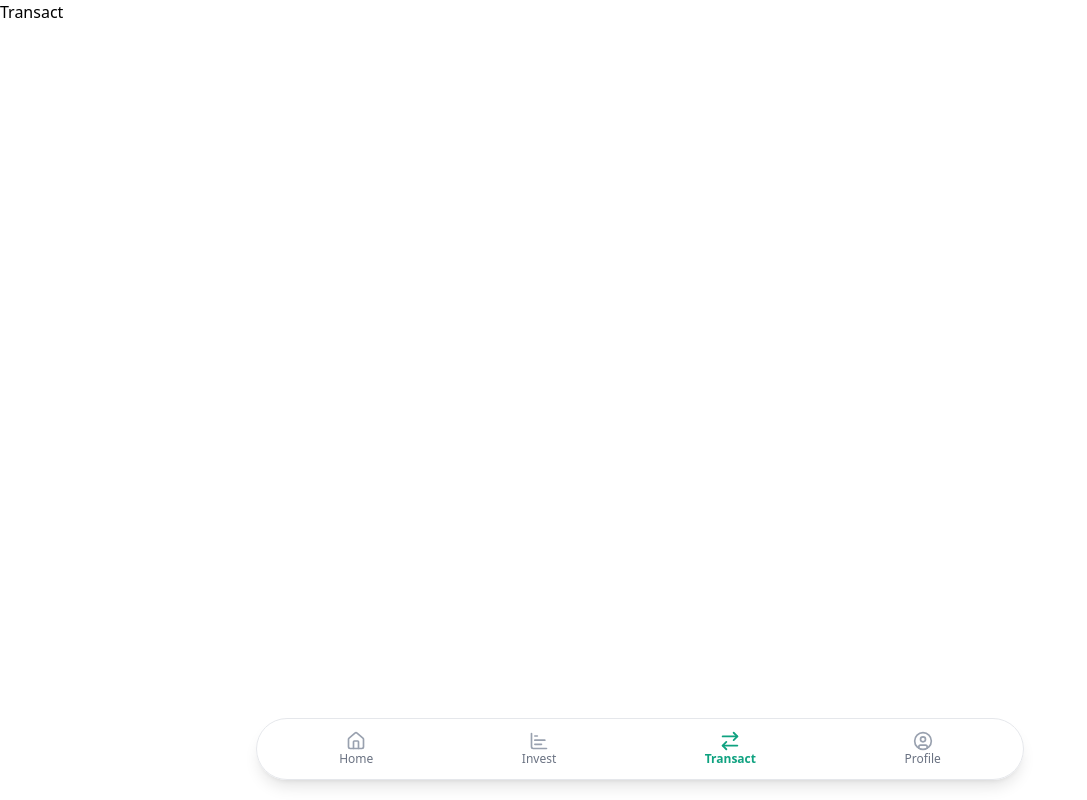
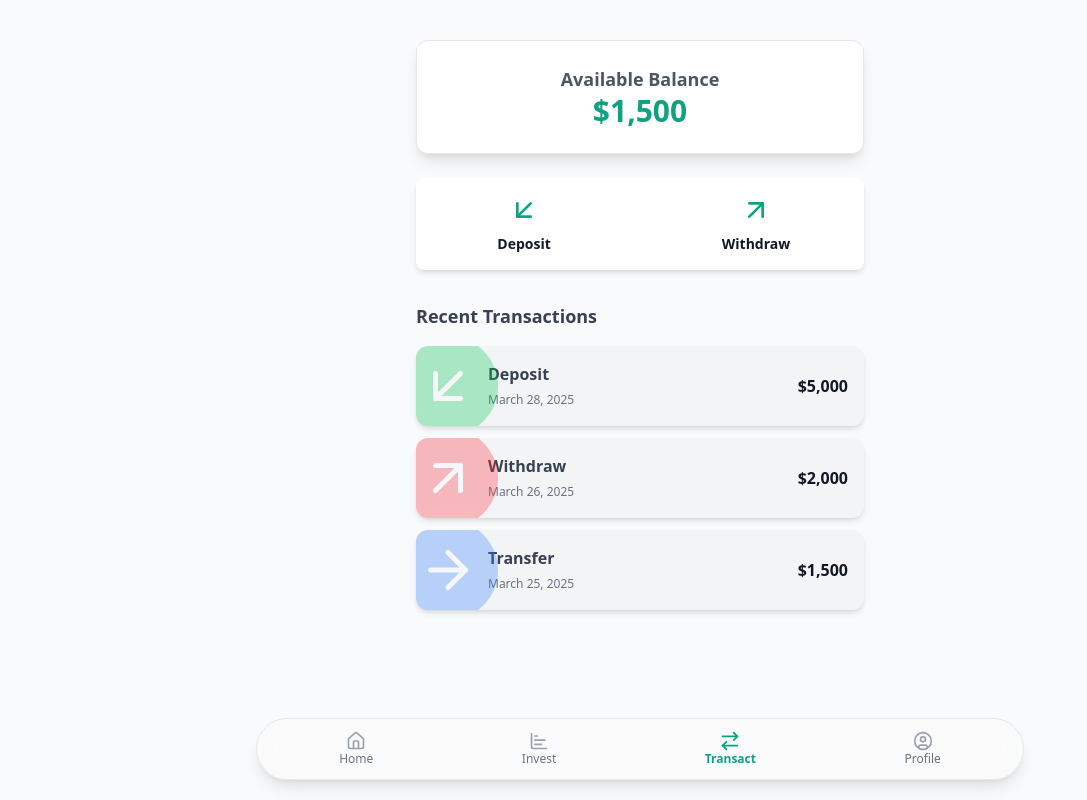
Before and after one commit to SmartFarmerNg/Smart-Farmer, a React (Vite) app: page /transact in a window 1280 px wide. Shown: the whole page, without its empty margins (0-1087 px from the left). Built offline with nearby package versions, Linux system fonts and the light colour scheme.

Commit message:
Update UI

```diff
--- a/src/pages/Deposit.jsx
+++ b/src/pages/Deposit.jsx
@@ -1,22 +1,18 @@
-import { ArrowLeft, ArrowRight } from 'lucide-react'
-import React, { useEffect, useState } from 'react'
-import { useNavigate } from 'react-router-dom';
-import { onAuthStateChanged } from 'firebase/auth';
-import { auth } from '../firebase';
-
-import * as motion from "motion/react-client"
-
+import { ArrowLeft, ArrowRight } from "lucide-react";
+import React, { useEffect, useState } from "react";
+import { useNavigate } from "react-router-dom";
+import { onAuthStateChanged } from "firebase/auth";
+import { auth } from "../firebase";
+import { motion } from "framer-motion";
 
 const Deposit = () => {
     const navigate = useNavigate();
-    const [user, setUser] = useState(null); // State to store the logged-in user's data
-    const [loading, setLoading] = useState(true); // State to track loading status
+    const [user, setUser] = useState(null);
+    const [loading, setLoading] = useState(true);
 
     useEffect(() => {
-        // Set up the Firebase auth state observer
         const unsubscribe = onAuthStateChanged(auth, (currentUser) => {
             if (currentUser) {
-                // If a user is logged in, store their data in state
                 setUser({
                     uid: currentUser.uid,
                     email: currentUser.email,
@@ -24,55 +20,46 @@ const Deposit = () => {
                     photoURL: currentUser.photoURL,
                 });
             } else {
-                // If no user is logged in, redirect to the login page
-                navigate('/sign-in');
+                navigate("/sign-in");
             }
-            setLoading(false); // Set loading to false once the user data is fetched
+            setLoading(false);
         });
 
-        // Clean up the observer when the component unmounts
         return () => unsubscribe();
     }, [navigate]);
 
+    return (
+        <div className="w-full min-h-screen max-w-lg bg-white/30 backdrop-blur-xl shadow-lg p-6 font-sans">
+            <header className="flex items-center mb-6">
+                <button onClick={() => navigate("/profile")} className="cursor-pointer">
+                    <ArrowLeft className="text-gray-800 w-6 h-6" />
+                </button>
+                <h1 className="text-2xl font-bold text-[#0FA280] mx-auto">Deposit</h1>
+            </header>
 
-    return (
-        <div className=' bg-[#FFFBFA] w-full font-sans'>
-            <div className='h-screen flex flex-col w-full md:w-[70%] lg:w-[50%] p-5 m-auto gap-3'>
-                <header className='w-full mb-5 flex items-center justify-between'>
-                    <button onClick={() => navigate('/profile')} className='mr-auto cursor-pointer'>
-                        <ArrowLeft className='text-black w-6 h-6' />
-                    </button>
-                </header>
-                <div className='flex flex-col items-center gap-1 mr-auto px-5'>
-                    <h1 className='text-2xl font-bold text-[#0FA280]'>Deposit</h1>
-                </div>
+            <div className="flex flex-col gap-5">
+                {[
+                    { method: "Deposit via Paystack", delay: 0.1 },
+                    { method: "Deposit via Bank Transfer", delay: 0.2 },
+                ].map((item, index) => (
                     <motion.button
-                    initial={{ opacity: 0, transform: 'translateX(100px)' }}
-                    animate={{ opacity: 1, transform: 'translateX(0)' }}
+                        key={index}
+                        initial={{ opacity: 0, x: 100 }}
+                        animate={{ opacity: 1, x: 0 }}
                         transition={{
                             duration: 0.8,
-                        delay: 0.1,
+                            delay: item.delay,
                             ease: [0, 0.71, 0.2, 1.01],
                         }}
-                    className='flex justify-between items-center border-2 border-[#0FA280] rounded-lg p-3 cursor-pointer'>
-                    <h1 className='font-bold'>Deposit via Paystack</h1>
-                    <ArrowRight className='text-[#0FA280] w-6 h-6' />
+                        className="flex justify-between items-center bg-white/50 backdrop-blur-lg border-2 border-[#0FA280] shadow-md rounded-xl p-4 transition-all hover:bg-[#0FA280] hover:text-white cursor-pointer"
+                    >
+                        <h1 className="font-bold">{item.method}</h1>
+                        <ArrowRight className="w-6 h-6" />
                     </motion.button>
-                <motion.button
-                    initial={{ opacity: 0, transform: 'translateX(100px)' }}
-                    animate={{ opacity: 1, transform: 'translateX(0)' }}
-                    transition={{
-                        duration: 0.8,
-                        delay: 0.2,
-                        ease: [0, 0.71, 0.2, 1.01],
-                    }}
-                    className='flex justify-between items-center border-2 border-[#0FA280] rounded-lg p-3 cursor-pointer'>
-                    <h1 className='font-bold'>Deposit via Bank Transfer</h1>
-                    <ArrowRight className='text-[#0FA280] w-6 h-6' />
-                </motion.button>
+                ))}
             </div>
         </div>
-    )
-}
+    );
+};
 
-export default Deposit
+export default Deposit;
--- a/src/pages/Profile.jsx
+++ b/src/pages/Profile.jsx
@@ -66,9 +66,9 @@ const Profile = () => {
                         className='bg-gray-100 shadow-md rounded-2xl p-5 border border-gray-300 flex justify-between items-center overflow-hidden'>
                         <div>
                             <h1 className='font-semibold text-gray-700 text-sm'>Primary account</h1>
-                            <p className='text-base font-bold'>$20,000</p>
+                            <p className='text-base font-bold'>$1,500</p>
                             <h1 className='font-semibold text-gray-700 text-sm mt-2'>Available balance</h1>
-                            <p className='text-base font-bold'>$20,000</p>
+                            <p className='text-base font-bold'>$1,500</p>
                             <motion.button
                                 whileHover={{ scale: 1.05 }}
                                 whileTap={{ scale: 0.9 }}
@@ -82,9 +82,9 @@ const Profile = () => {
                     </motion.div>
                 </section>
                 <section className='px-5 mt-6'>
-                    <h1 className='text-lg font-semibold text-gray-900'>Recent transactions</h1>
+                    <h1 className='text-lg font-semibold text-gray-900'>Investment</h1>
                     <div className='flex flex-col gap-3 mt-4'>
-                        {['Deposit', 'Deposit', 'Withdraw'].map((type, index) => (
+                        {/* {['Deposit', 'Deposit', 'Withdraw'].map((type, index) => (
                             <motion.div
                                 key={index}
                                 initial={{ opacity: 0, y: 50 }}
@@ -100,7 +100,7 @@ const Profile = () => {
                                 </div>
                                 <div className='ml-auto font-bold text-gray-900'>$50,500</div>
                             </motion.div>
-                        ))}
+                        ))} */}
                     </div>
                 </section>
             </div>
--- a/src/pages/Transact.jsx
+++ b/src/pages/Transact.jsx
@@ -1,12 +1,79 @@
-import React from 'react'
-import Footer from '../components/component/Footer'
+import React, { useState } from "react";
+import { ArrowDownLeft, ArrowRight, ArrowUpRight, PlusCircle } from "lucide-react";
+import { motion } from "framer-motion";
+import Footer from "../components/component/Footer";
+
+const transactions = [
+    { type: "Deposit", amount: 5000, date: "March 28, 2025", icon: <ArrowDownLeft />, color: "bg-green-500" },
+    { type: "Withdraw", amount: 2000, date: "March 26, 2025", icon: <ArrowUpRight />, color: "bg-red-500" },
+    { type: "Transfer", amount: 1500, date: "March 25, 2025", icon: <ArrowRight />, color: "bg-blue-500" }
+];
 
 const Transact = () => {
+    const [balance, setBalance] = useState(1500);
+
     return (
-        <div>Transact
-            <Footer page={'transact'} />
+        <div className="min-h-screen flex flex-col justify-between bg-gray-50 text-gray-900">
+            {/* Main Content */}
+            <main className="flex-grow flex flex-col items-center px-4 py-10">
+                {/* Balance Section */}
+                <motion.div
+                    initial={{ opacity: 0, y: -20 }}
+                    animate={{ opacity: 1, y: 0 }}
+                    transition={{ duration: 0.5 }}
+                    className="bg-white shadow-lg rounded-xl p-6 w-full max-w-md text-center border border-gray-200"
+                >
+                    <h2 className="text-lg font-semibold text-gray-600">Available Balance</h2>
+                    <p className="text-3xl font-bold text-[#0FA280]">${balance.toLocaleString()}</p>
+                </motion.div>
+
+                {/* Quick Actions */}
+                <div className="mt-6 w-full max-w-md grid grid-cols-2 gap-4 bg-white shadow-md rounded-lg">
+                    {[
+                        { name: "Deposit", icon: <ArrowDownLeft className="text-[#0FA280] w-8 h-8" /> },
+                        { name: "Withdraw", icon: <ArrowUpRight className="text-[#0FA280] w-8 h-8" /> }
+                    ].map((action, index) => (
+                        <motion.button
+                            key={index}
+                            whileHover={{ scale: 1.01 }}
+                            whileTap={{ scale: 0.95 }}
+                            className="flex flex-col items-center p-4 hover:shadow-lg"
+                        >
+                            {action.icon}
+                            <span className="text-sm font-semibold mt-2">{action.name}</span>
+                        </motion.button>
+                    ))}
+                </div>
+                {/* Transaction History */}
+                <div className="mt-8 w-full max-w-md">
+                    <h2 className="text-lg font-semibold text-gray-700 mb-4">Recent Transactions</h2>
+                    <div className="flex flex-col gap-3">
+                        {transactions.map((txn, index) => (
+                            <motion.div
+                                key={index}
+                                initial={{ opacity: 0, x: 50 }}
+                                animate={{ opacity: 1, x: 0 }}
+                                transition={{ duration: 0.5, delay: index * 0.1 }}
+                                className="bg-gray-100 shadow-md rounded-xl p-4 flex items-center gap-4 overflow-hidden"
+                            >
+                                <div className={`w-10 h-10 scale-250 -translate-x-1 opacity-30 flex items-center justify-center rounded-full text-white ${txn.color}`}>
+                                    {txn.icon}
+                                </div>
+                                <div>
+                                    <h1 className="font-semibold text-gray-700">{txn.type}</h1>
+                                    <span className="text-xs text-gray-500">{txn.date}</span>
+                                </div>
+                                <div className="ml-auto font-bold text-gray-900">${txn.amount.toLocaleString()}</div>
+                            </motion.div>
+                        ))}
+                    </div>
+                </div>
+            </main>
+
+            {/* Footer */}
+            <Footer page="transact" />
         </div>
-    )
-}
+    );
+};
 
-export default Transact
+export default Transact;
```
Also changed, not shown: src/pages/Dashboard.jsx (+14 -14 lines). Lines whose indentation alone changed are shown as unchanged.
